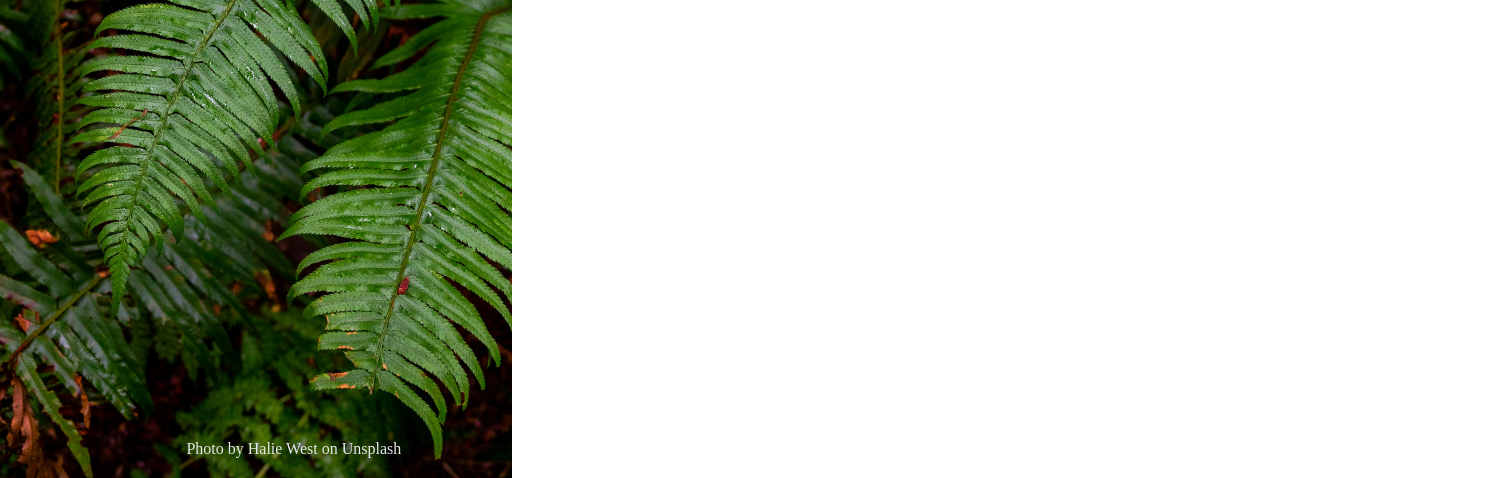
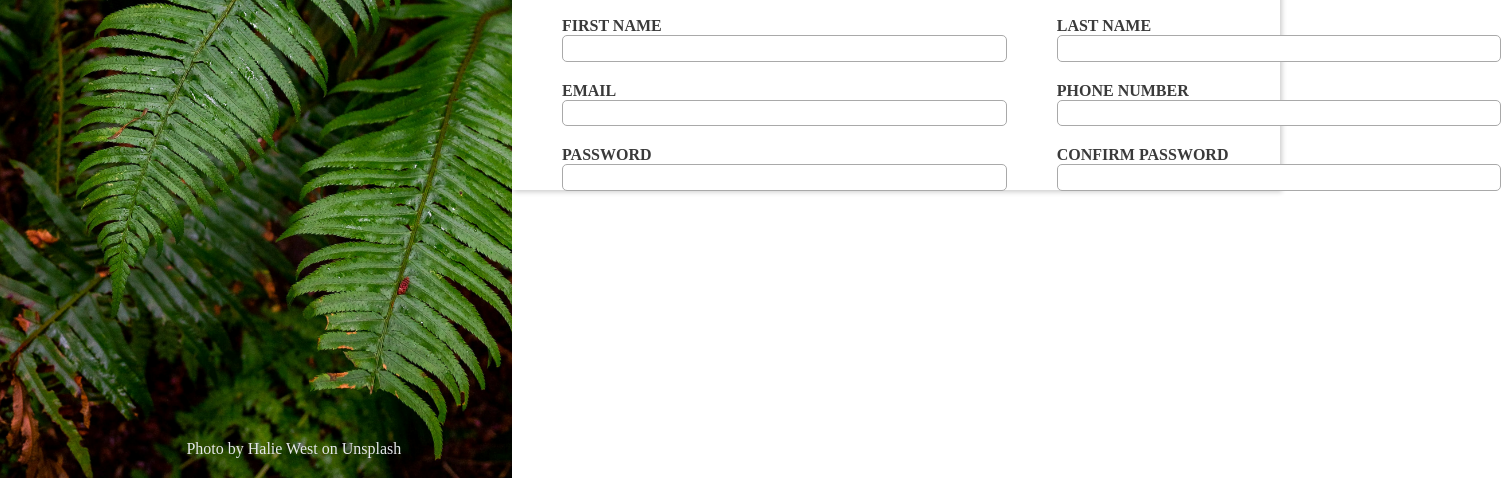
Before and after one commit to redjeacs/sign-up-form, a plain HTML site: page index.html in a window 1280 px wide. Shown: the part 322-800 px from the top of the page, 1501 px wide, since content can reach past the window. Drawn offline with Linux system fonts and the light colour scheme.

Commit message:
structure form labels and input and styled in css
added all the necessary form inputs and associated
labels. formatted it with flex to present 3 rows
of forms. added margin within input and gaps to
separate each form. made label display blocks so
the input falls below the label.

```diff
--- a/index.html
+++ b/index.html
@@ -21,6 +21,39 @@
         <p>Sign up <em>now</em> to get started.</p>
         <p class="expression">You <em>know</em> you want to.</p>
       </div>
+      <form action="" method="post">
+        <h2 class="form-heading">Let's do this!</h2>
+        <div class="name-form">
+          <div>
+            <label for="first-name">FIRST NAME</label>
+            <input type="text" name="user-first-name" id="first-name">
+          </div>
+          <div>
+            <label for="last-name">LAST NAME</label>
+            <input type="text" name="user-last-name" id="last-name">
+          </div>
+        </div>
+        <div class="personal-info-form">
+          <div>
+            <label for="mail">EMAIL</label>
+            <input type="email" name="email" id="mail">
+          </div>
+          <div>
+            <label for="phone-number">PHONE NUMBER</label>
+            <input type="tel" name="user-phone-number" id="phone-number">
+          </div>
+        </div>
+        <div class="pwd-creation-form">
+          <div>
+            <label for="pwd">PASSWORD</label>
+            <input type="password" name="user-password" id="pwd">
+          </div>
+          <div>
+            <label for="confirm-pwd">CONFIRM PASSWORD</label>
+            <input type="password" name="user-password-confirm" id="confirm-pwd">
+          </div>
+        </pwd-creation-form>
+      </form>
     </div>
   </div>
 </body>
--- a/style.css
+++ b/style.css
@@ -1,9 +1,7 @@
 * {
   margin: 0;
   padding: 0;
-  border: 0;
   box-sizing: border-box;
-  border: none;
 }
 
 @font-face {
@@ -25,7 +23,7 @@
   width: 40vw;
   background-image: url('background.jpg');
   background-size: cover;
-  background-position: center;
+  background-position: bottom;
   background-repeat: no-repeat;
   color: #E5E7EB;
   position: relative;
@@ -67,10 +65,6 @@ footer, a {
   width: 60vw;
 }
 
-.form-section div {
-  padding: 50px;
-}
-
 .disclaimer {
   display: flex;
   flex-direction: column;
@@ -81,6 +75,7 @@ footer, a {
   font-size: 20px;
   font-weight: bold;
   position: relative;
+  padding: 50px;
 }
 .disclaimer > p {
   width: 55ch;
@@ -89,3 +84,29 @@ footer, a {
 .expression {
   margin-top: 2rem;
 }
+
+form {
+  padding: 20px 50px;
+  height: 30vh;
+  box-shadow: 2px 2px 5px rgb(0, 0, 0, 0.2);
+}
+label {
+  display: block;
+  color: rgb(58, 58, 58);
+  font-weight: bold;
+}
+
+input {
+  border: 1px solid darkgray;
+  width: 60ch;
+  height: 2em;
+  border-radius: 5px;
+  padding: 10px;
+  font-weight: bold;
+}
+
+.name-form, .personal-info-form, .pwd-creation-form {
+  display: flex;
+  gap: 50px;
+  margin: 20px 0;
+}
```
